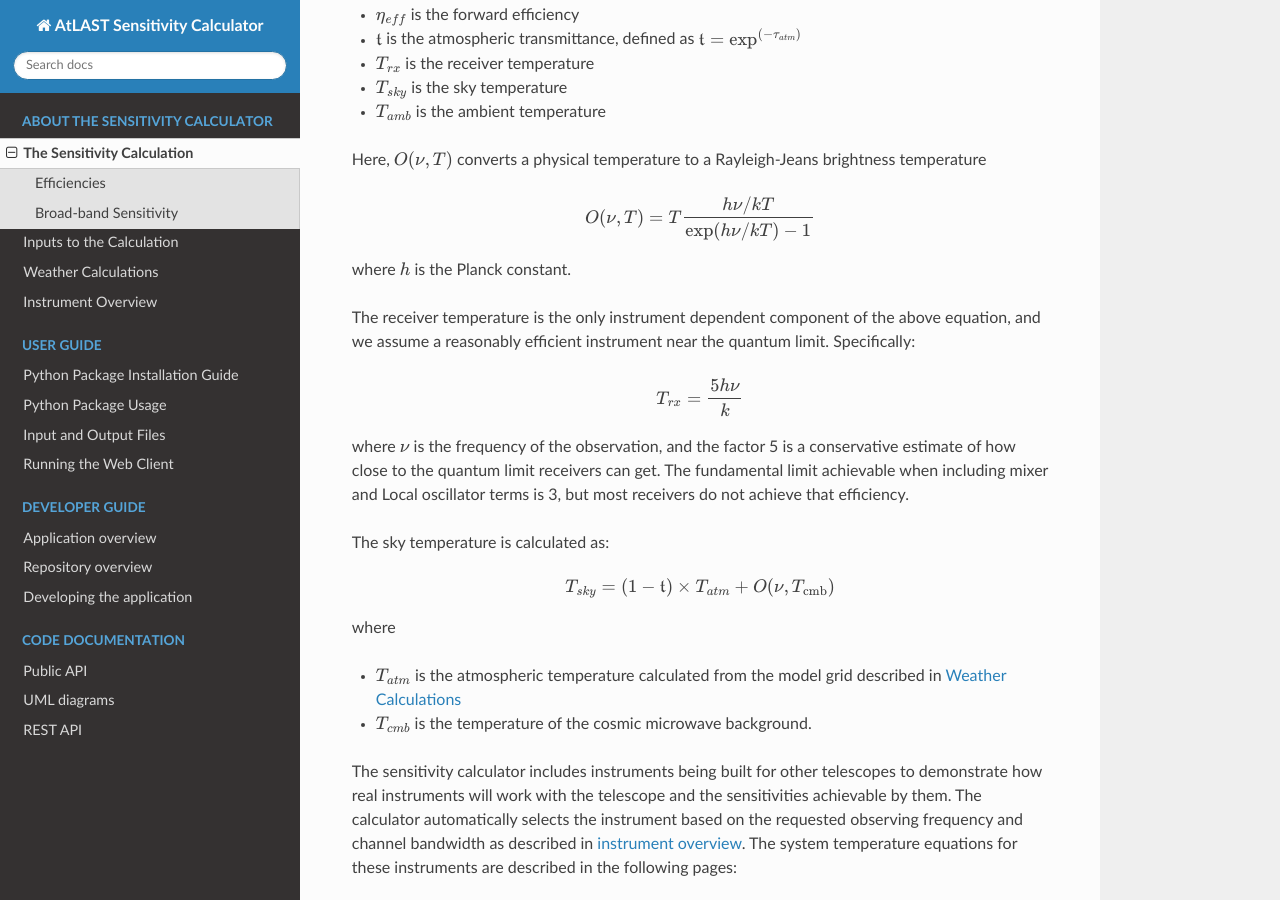
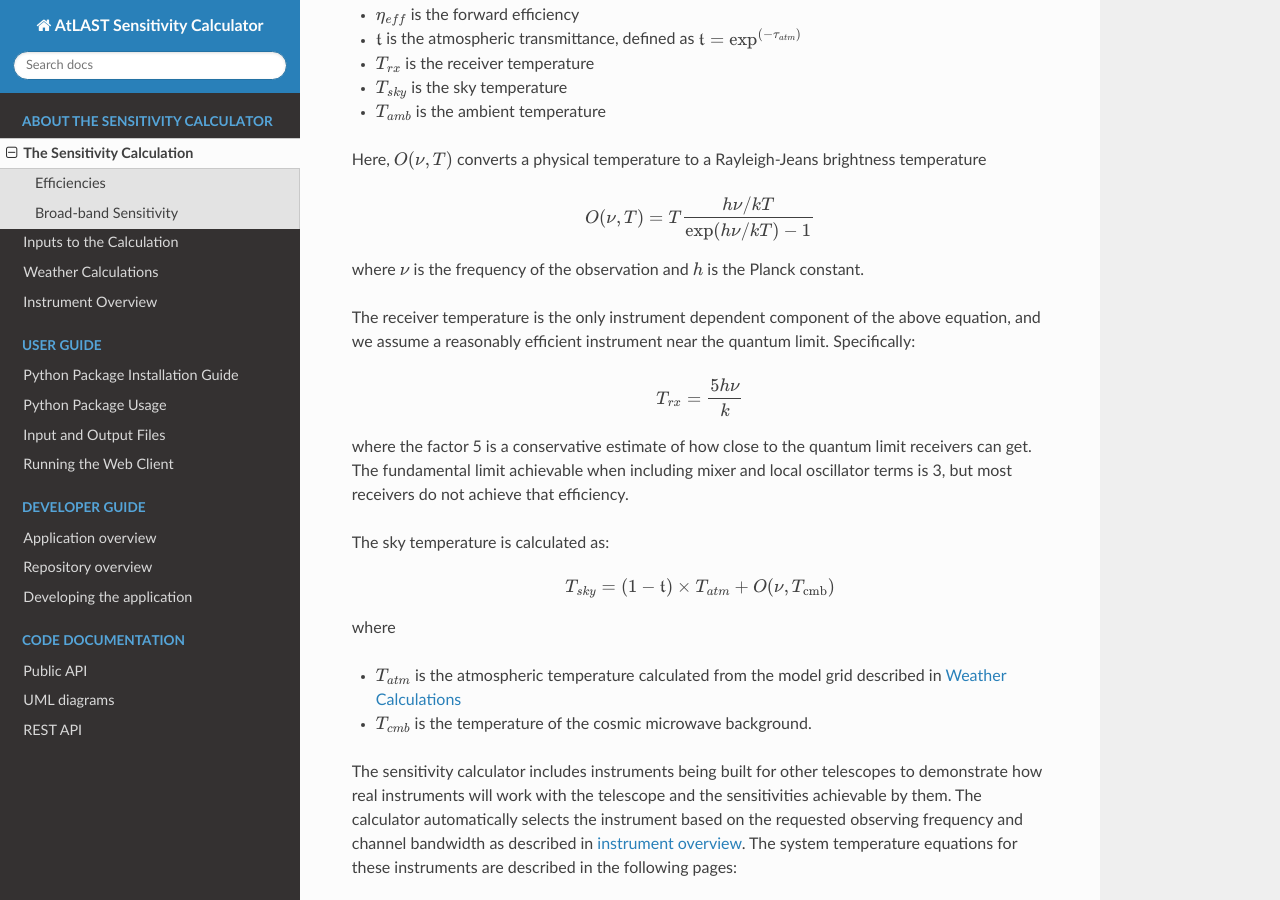
Before and after one commit to ukatc/AtLAST_sensitivity_calculator, a Sphinx documentation site: the page built from docs/source/calculator_info/sensitivity.rst, in a window 1280 px wide and 900 px high, scrolled down 1179 px. Built offline with Sphinx 7.4.7 and the Read the Docs theme 3.1.0, drawn with Linux system fonts in a browser that asks for light colours.

Commit message:
Fixing typos

```diff
--- a/docs/source/calculator_info/chai_tsys.rst
+++ b/docs/source/calculator_info/chai_tsys.rst
@@ -5,7 +5,7 @@
 
 Here in the AtLAST sensitivity calculator, we use it as an exemplar of a heterodyne instrument capable of working at these frequencies.
 
-In this module, we calculate the system temperature used in the overall ::doc::`sensitivity equation <sensitivity>`. For a CHAI like system, the system temperature is calculated as:
+In this module, we calculate the system temperature used in the overall :doc:`sensitivity equation <sensitivity>`. For a CHAI like system, the system temperature is calculated as:
 
 .. math::
     T_{sys} = \frac{1}{\eta_{eff} \mathfrak{t}} \times [T_\mathrm{rx} + (\eta_\mathrm{eff} T_\mathrm{sky}) + (1-\eta_\mathrm{eff}) O(\nu, T_\mathrm{amb})]
--- a/docs/source/calculator_info/finer_tsys.rst
+++ b/docs/source/calculator_info/finer_tsys.rst
@@ -5,7 +5,7 @@
 
 Here in the AtLAST sensitivity calculator, we use it as an exemplar of a heterodyne instrument capable of working at these frequencies.
 
-In this module, we calculate the system temperature used in the overall ::doc::`sensitivity equation <sensitivity>`. For a FINER like system, the system temperature is calculated as:
+In this module, we calculate the system temperature used in the overall :doc:`sensitivity equation <sensitivity>`. For a FINER like system, the system temperature is calculated as:
 
 .. math::
     T_{sys} = \frac{1}{\eta_\mathrm{eff} \mathfrak{t}} \times [T_\mathrm{rx} + (\eta_\mathrm{eff} T_\mathrm{sky}) + (1-\eta_\mathrm{eff}) O(\nu, T_\mathrm{amb})]
--- a/docs/source/calculator_info/sensitivity.rst
+++ b/docs/source/calculator_info/sensitivity.rst
@@ -52,14 +52,14 @@
 .. math::
     O(\nu, T) = T\frac{h\nu/kT}{\exp(h\nu/kT)-1}
 
-where :math:`h` is the Planck constant.
+where :math:`\nu` is the frequency of the observation and :math:`h` is the Planck constant.
 
 The receiver temperature is the only instrument dependent component of the above equation, and we assume a reasonably efficient instrument near the quantum limit. Specifically:
 
 .. math::
     T_{rx} = \frac{5h\nu}{k}
 
-where :math:`\nu` is the frequency of the observation, and the factor 5 is a conservative estimate of how close to the quantum limit receivers can get. The fundamental limit achievable when including mixer and Local oscillator terms is 3, but most receivers do not achieve that efficiency.
+where the factor 5 is a conservative estimate of how close to the quantum limit receivers can get. The fundamental limit achievable when including mixer and local oscillator terms is 3, but most receivers do not achieve that efficiency.
 
 The sky temperature is calculated as:
 
--- a/docs/source/calculator_info/sepia_tsys.rst
+++ b/docs/source/calculator_info/sepia_tsys.rst
@@ -5,7 +5,7 @@
 
 Here in the AtLAST sensitivity calculator, we use it as an exemplar of a heterodyne instrument capable of working at these frequencies.
 
-In this module, we calculate the system temperature used in the overall ::doc::`sensitivity equation <sensitivity>`. For a SEPIA like system, the system temperature is calculated as:
+In this module, we calculate the system temperature used in the overall :doc:`sensitivity equation <sensitivity>`. For a SEPIA like system, the system temperature is calculated as:
 
 .. math::
     T_{sys} = \frac{1}{\eta_\mathrm{eff} \mathfrak{t}} \times [T_\mathrm{rx} + (\eta_\mathrm{eff} T_\mathrm{sky}) + (1-\eta_\mathrm{eff}) O(\nu, T_\mathrm{amb})]
```
